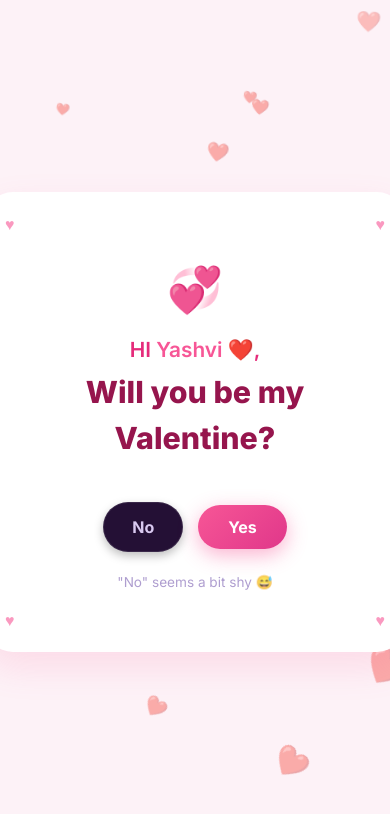
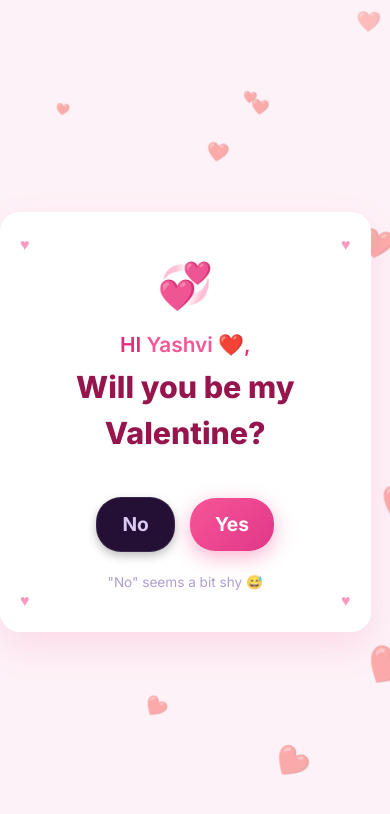
Before and after one commit to Lawrencejay22/valentines, a React (Vite) app: page / in a window 390 px wide. Shown: the top 814 px of the page. Built offline with nearby package versions, Linux system fonts and the light colour scheme.

Commit message:
Make card fully responsive for iOS and Android

```diff
--- a/src/index.css
+++ b/src/index.css
@@ -57,9 +57,8 @@ body {
   align-items: center;
   position: relative;
   z-index: 2;
-  width: fit-content;
-  min-width: 420px;
-  max-width: min(600px, 92vw);
+  width: 92%;
+  max-width: 600px;
   max-height: 90svh;
   overflow-y: auto;
   overflow-x: hidden;
@@ -442,3 +441,43 @@ body {
     opacity: 0;
   }
 }
+
+/* --- Mobile Responsiveness --- */
+@media (max-width: 500px) {
+  .card {
+    padding: 40px 25px;
+    border-radius: 20px;
+    width: 95%;
+  }
+  .card-title {
+    font-size: 1.8rem;
+    margin-bottom: 20px;
+  }
+  .card-text {
+    font-size: 1.1rem;
+  }
+  .card-icon {
+    font-size: 2.5rem;
+  }
+  .buttons-container {
+    gap: 15px;
+    width: 100%;
+  }
+  .btn-yes, .btn-no {
+    padding: 12px 25px !important; /* Override inline styles if needed */
+    font-size: 1.2rem !important;
+  }
+  .form-container {
+    padding: 10px;
+  }
+  .receipt {
+    padding: 20px 15px;
+    max-width: 100%;
+  }
+  .receipt-top-edge {
+    background-size: 15px 15px;
+  }
+  .receipt-bottom-edge {
+    background-size: 15px 15px;
+  }
+}
```
